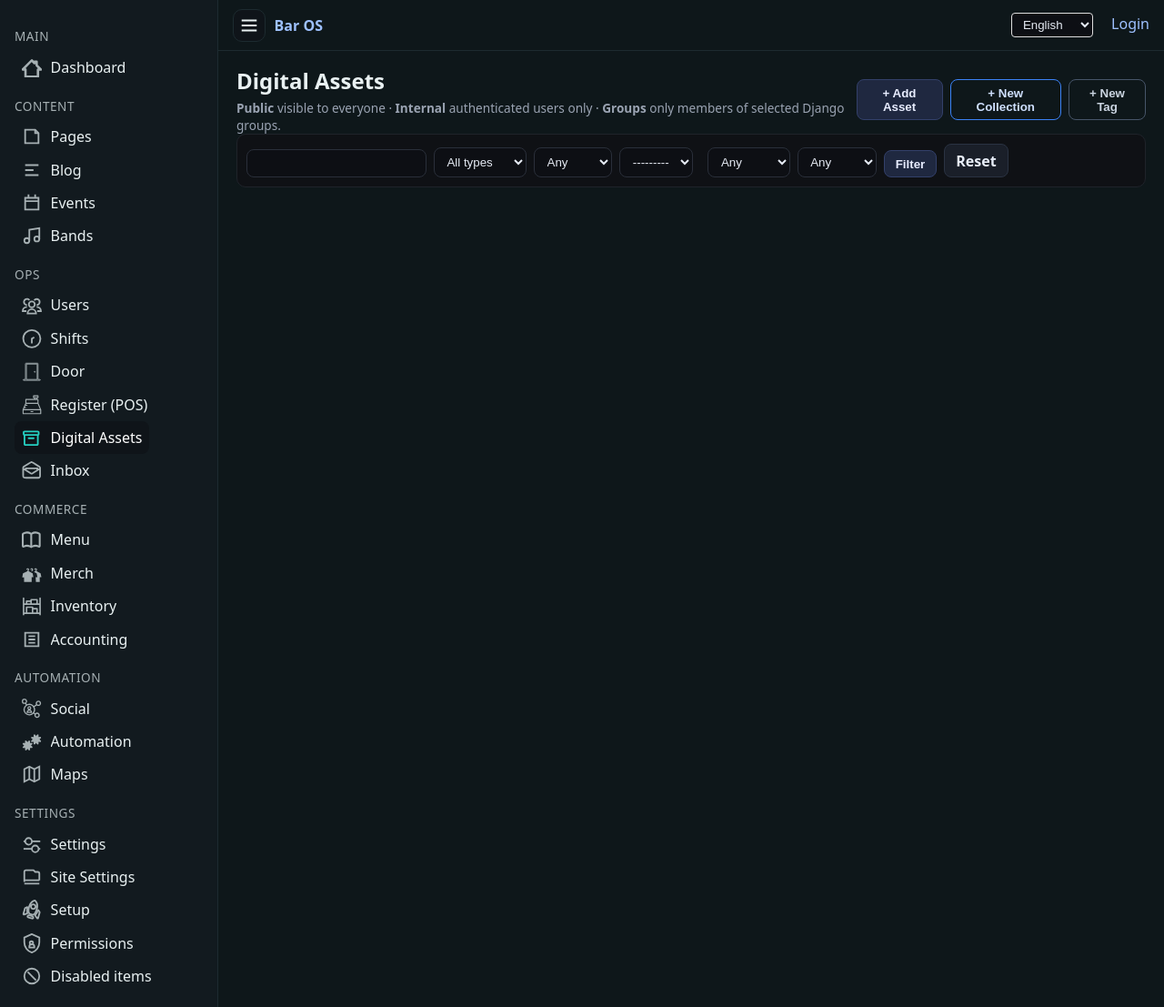
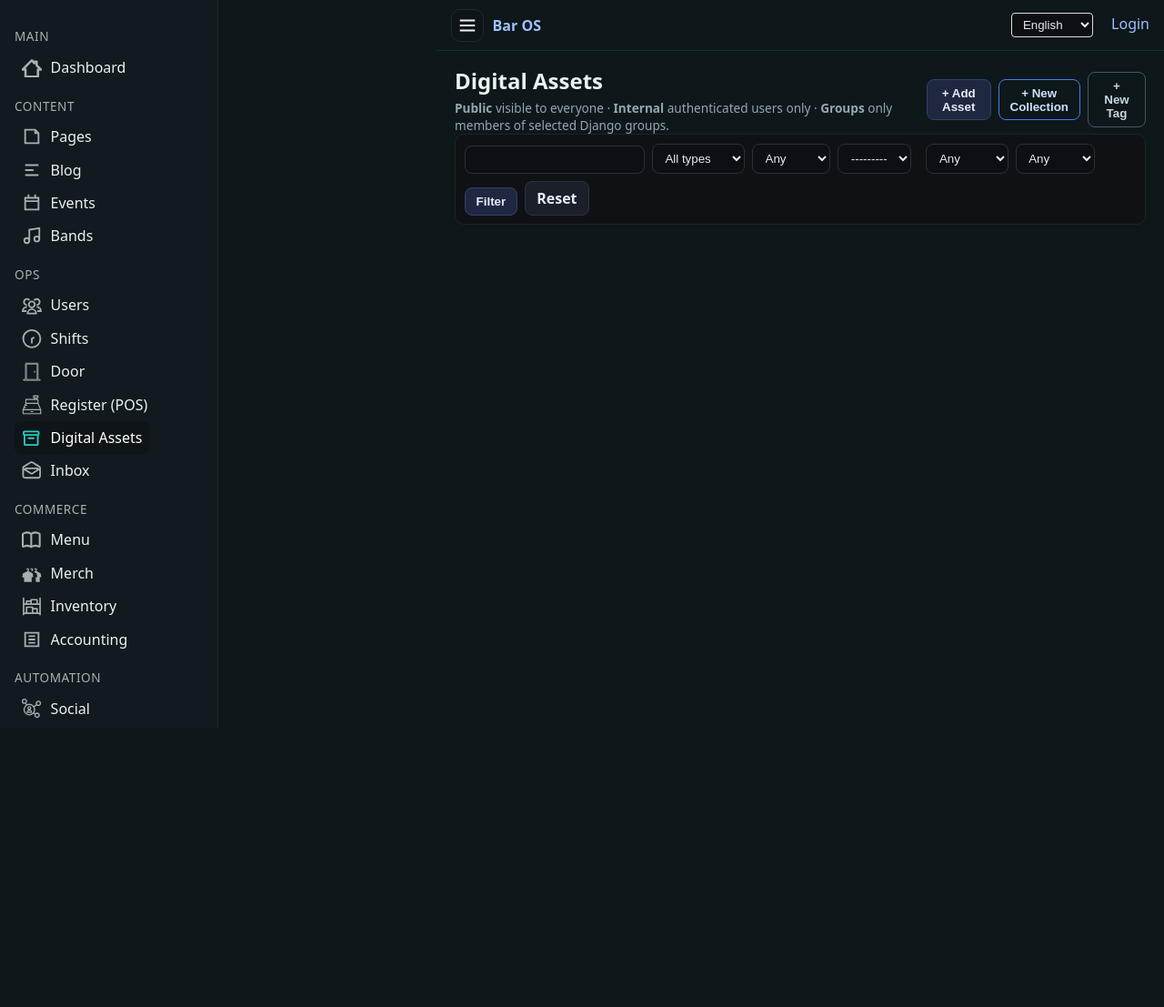
Before and after one commit to El0Lobo/CMS, a Django app: page /cms/assets/ in a window 1280 px wide. Shown: the whole page at 91% size. After the commit the page ends 800 px from the top, so only its background shows below. Run offline with Django 5.2, Linux system fonts and the light colour scheme; data comes from the database, SQL or seed files in the repository; data that the repository does not hold is empty; parts of the project's set-up code (start-up, migrations or seed data) failed here and were passed over; some libraries are stand-ins or nearby versions.

Commit message:
independend scrolling of nav

```diff
--- a/app/static/cms/cms.css
+++ b/app/static/cms/cms.css
@@ -61,15 +61,21 @@ a {
 /* layout */
 .cms-nav {
   width: 240px;
-  min-height: 100vh;
   background: var(--panel);
   border-right: 1px solid var(--line);
-  padding: 1rem;
+  position: relative;
+  z-index: 20;
+  transition: width 0.2s ease, transform 0.2s ease;
+  display: flex;
+}
+.cms-nav__inner {
   position: sticky;
   top: 0;
-  overflow: auto;
-  z-index: 20;
-  transition: width 0.2s ease, transform 0.2s ease;
+  max-height: 100vh;
+  overflow-y: auto;
+  padding: 1rem;
+  width: 100%;
+  box-sizing: border-box;
 }
 .cms-nav nav a {
   display: flex;
@@ -117,6 +123,7 @@ a {
   flex-direction: column;
   min-height: 100vh;
   max-width: 100%;
+  margin-left: 240px;
 }
 .cms-top {
   display: flex;
@@ -265,7 +272,12 @@ form.form textarea {
 /* --- Collapsible sidebar (desktop icon-only mode) --- */
 body.cms.nav-mini .cms-nav {
   width: 50px !important;
+}
+body.cms.nav-mini .cms-nav__inner {
   padding: 1rem 0.5rem;
+}
+body.cms.nav-mini .cms-main {
+  margin-left: 50px;
 }
 body.cms.nav-mini .cms-nav .section {
   display: none;
@@ -299,11 +311,16 @@ body.cms.nav-open .backdrop {
     left: 0;
     top: 0;
     height: 100vh;
+    bottom: 0;
     transform: translateX(-100%);
     width: 240px;
     border-right: 1px solid var(--line);
+    padding: 0;
+    background: var(--panel);
+  }
+  .cms-nav__inner {
     padding: 1rem;
-    background: var(--panel);
+    max-height: 100vh;
   }
   body.cms.nav-open .cms-nav {
     transform: translateX(0);
@@ -311,6 +328,7 @@ body.cms.nav-open .backdrop {
   .cms-main {
     min-height: 100vh;
     max-width: 100%;
+    margin-left: 0;
   }
 }
 
--- a/app/templates/cms/base_cms.html
+++ b/app/templates/cms/base_cms.html
@@ -67,7 +67,9 @@
   <div class="backdrop" data-nav-close></div>
 
   <aside id="cmsSide" class="cms-nav" role="navigation" aria-label="CMS">
-    {% include "cms/nav.html" %}
+    <div class="cms-nav__inner">
+      {% include "cms/nav.html" %}
+    </div>
   </aside>
 
   <main id="main" class="cms-main">
```
